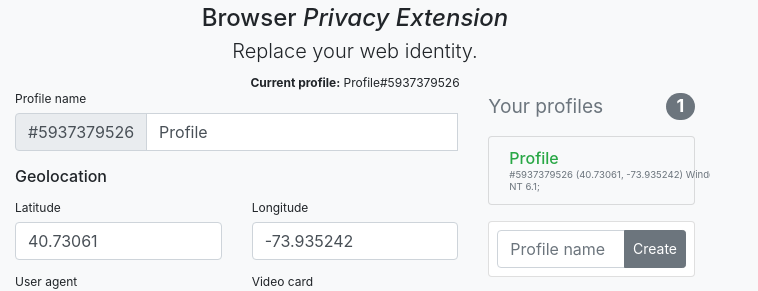
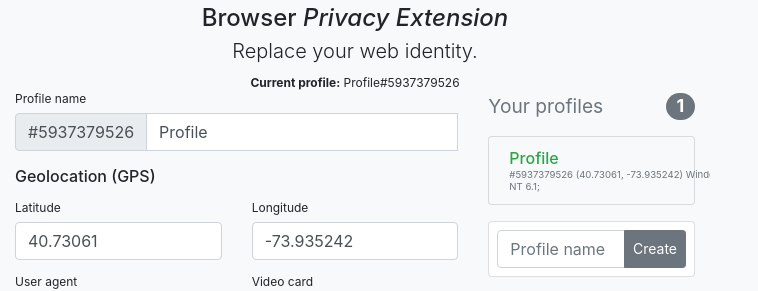
Before and after one commit to PeyTy/peytys-browser-privacy-extension, a React (Create React App) app: page / in a window 1280 px wide. Shown: the top 291 px of the page, without its empty margins (0-758 px from the left). Built offline with nearby package versions, Linux system fonts and the light colour scheme; no server answers.

Commit message:
Clarify coordinate system

```diff
--- a/src/App.tsx
+++ b/src/App.tsx
@@ -249,7 +249,7 @@ function App() {
 							</div>
 						</div>
 					</div>
-					<h6 className="mb-3">Geolocation</h6>
+					<h6 className="mb-3">Geolocation (GPS)</h6>
 					<div className="row">
 						<div className="col-md-6 mb-3 half">
 							<label htmlFor="latitude">Latitude</label>
```
